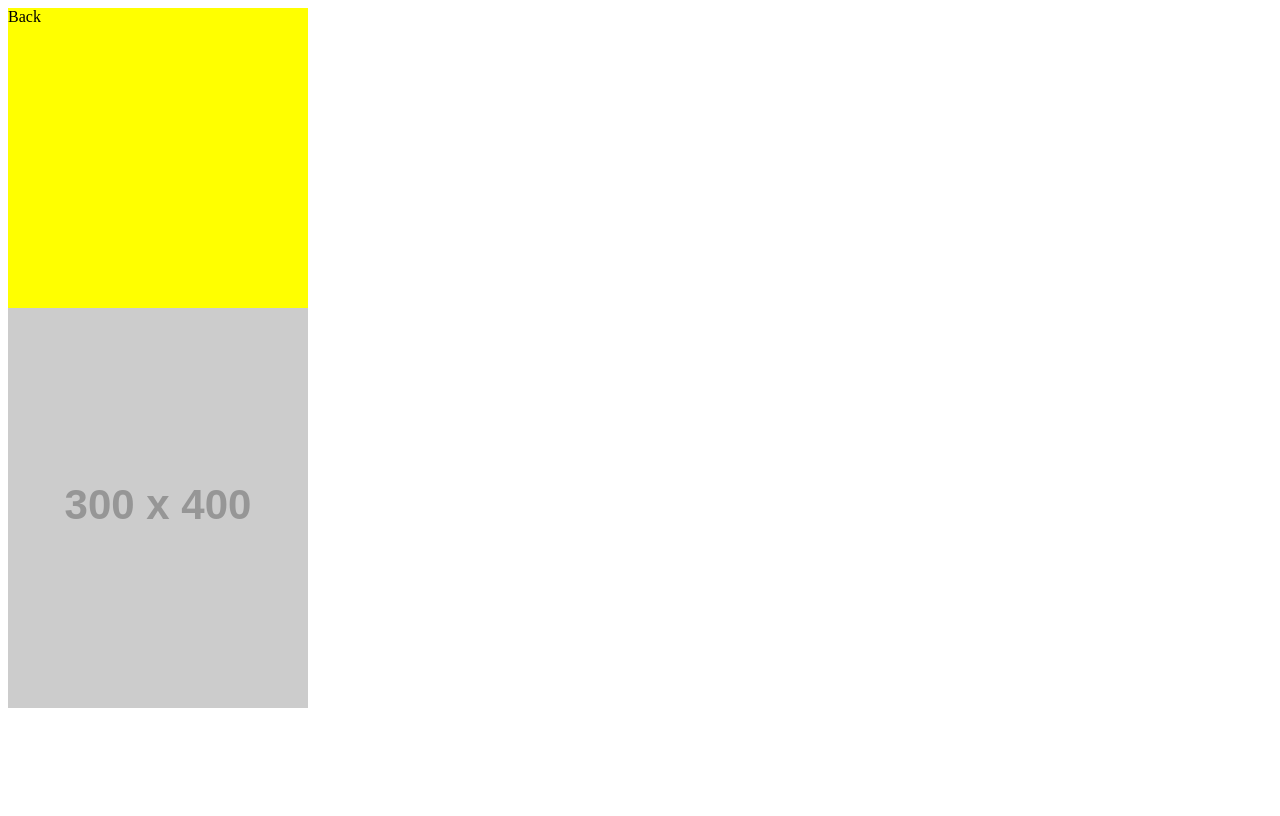
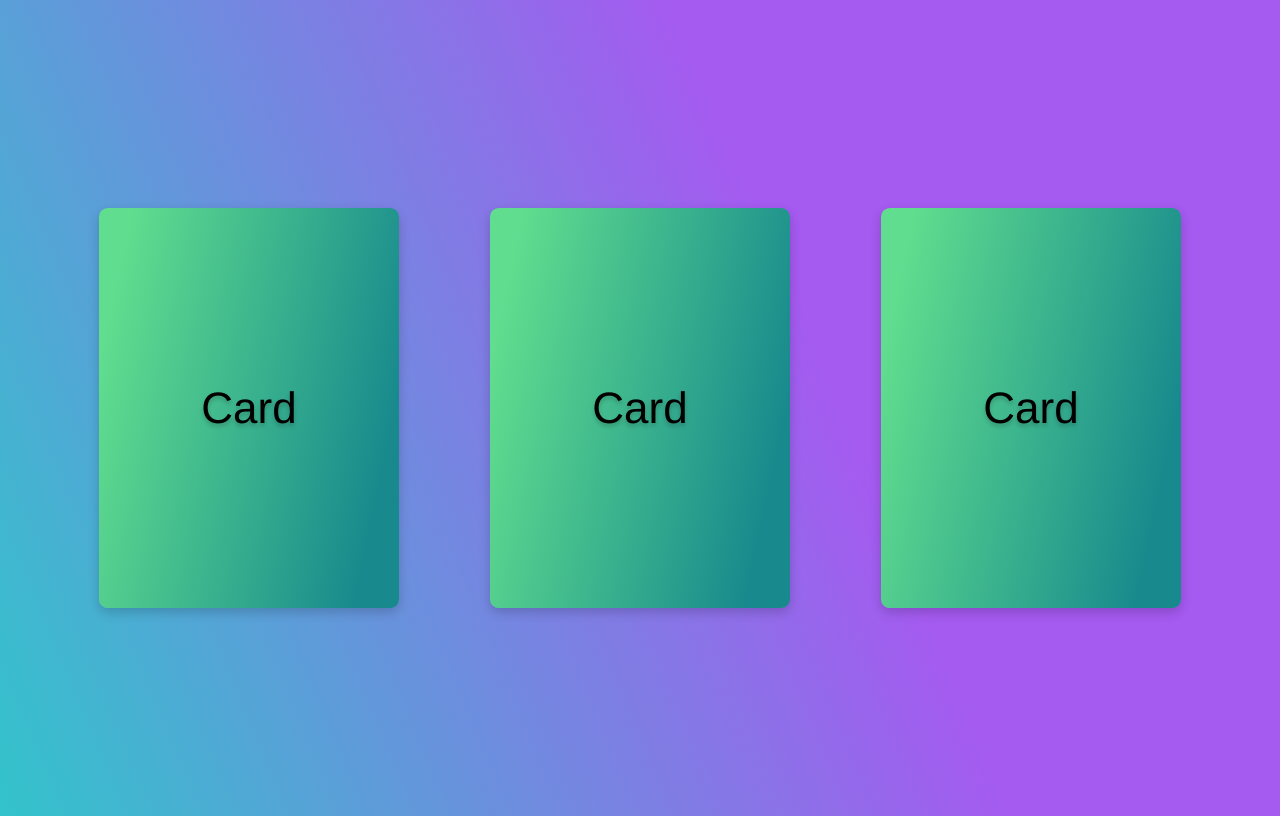
Before and after one commit to popo566464/FlipCard, a plain HTML site: page index.html in a window 1280 px wide. Drawn offline with Linux system fonts and the light colour scheme; placeholder pictures from the web are drawn by us.

Commit message:
css complete

```diff
--- a/index.html
+++ b/index.html
@@ -8,15 +8,34 @@
     <link rel="stylesheet" type= "text/css" href = "style.css">
 </head>
 <body>
+
+    <!-- Card 1 -->
     <div class = "card-container">
         <div class = "cover">
-            Cover
+            Card
         </div>
         <div class = "back">
-            Back
+            A
         </div>
     </div>
-    <img src  = "http://placehold.it/300x400?text=CARD" class = "card">
+
+    <!-- Card 2 -->
+    <div class = "card-container">
+        <div class = "cover">
+            Card        </div>
+        <div class = "back">
+            B
+        </div>
+    </div>
+
+    <!-- Card 3 -->
+    <div class = "card-container">
+        <div class = "cover">
+            Card        </div>
+        <div class = "back">
+            C
+        </div>
+    </div>
 
 </body>
 </html>
--- a/style.css
+++ b/style.css
@@ -1,7 +1,24 @@
+html{
+    font-size: 22px;
+}
+
+
+body{
+    height: 100vh;
+    display: flex;
+    justify-content: space-evenly;
+    align-items: center;
+    font-family: Helvetica, Arial;
+
+    background-image: linear-gradient( 67.2deg,  rgba(37,208,199,1) -7.5%, rgba(165,90,240,1) 62.7% );
+}
+
+
 .card-container{
     width: 300px;
-    height: 300px;
+    height: 400px;
     position: relative;
+    perspective: 1000px;
 
 }
 
@@ -9,12 +26,35 @@
     width: 100%;
     height: 100%;
     position: absolute;
+    backface-visibility: hidden;
+    transition: transform 0.25s ease-in-out;
+
+    display: flex;
+    justify-content: center;
+    align-items: center;
+    font-size: 2rem;    /* meaning root-em. because html's font-size is setting 22px, so 2rem equation is equal to 44px */
+    border-radius: .4rem;
+    box-shadow: 0 0.2rem 0.5rem rgba(0, 0, 0, 0.18);
+    text-shadow: 0 0.15rem  0.2rem rgba(0, 0, 0, 0.2);
 }
 
 .cover{
-    background-color: blue;
+    background-image: linear-gradient( 102.1deg,  rgba(96,221,142,1) 8.7%, rgba(24,138,141,1) 88.1% );
+    color: rgb(0, 0, 0);
+    transform: rotatey(0deg);
+
+}
+
+.card-container:hover .cover{
+    transform: rotatey(180deg);
 }
 
 .back{
-    background-color: yellow;
+    background-image: linear-gradient( 109.6deg,  rgba(255,174,0,1) 11.2%, rgba(255,0,0,1) 100.2% );
+    color: rgb(255, 255, 255);
+    transform: rotatey(-180deg);
 }
+
+.card-container:hover .back{
+    transform: rotatey(0deg);
+}
```
